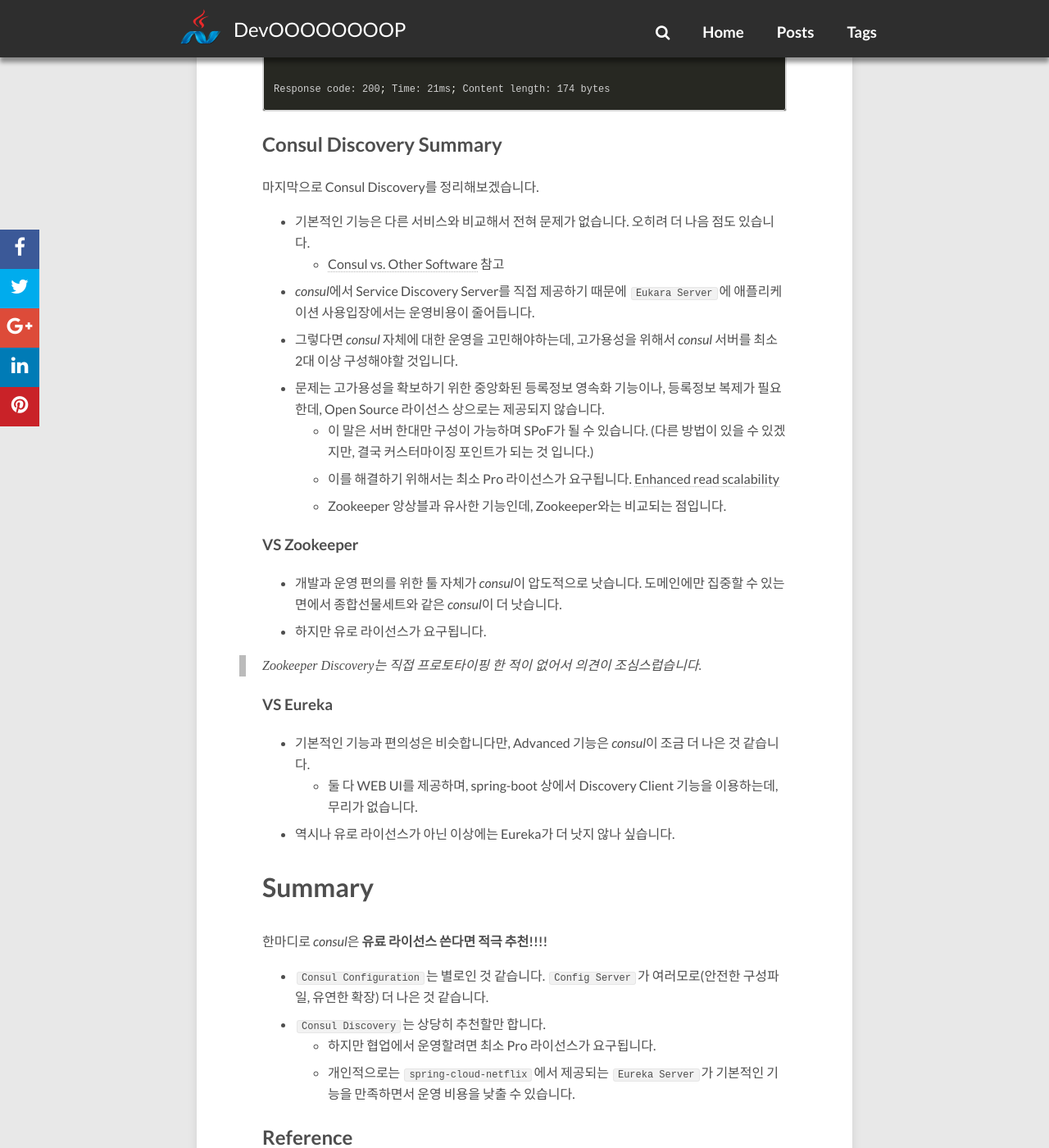
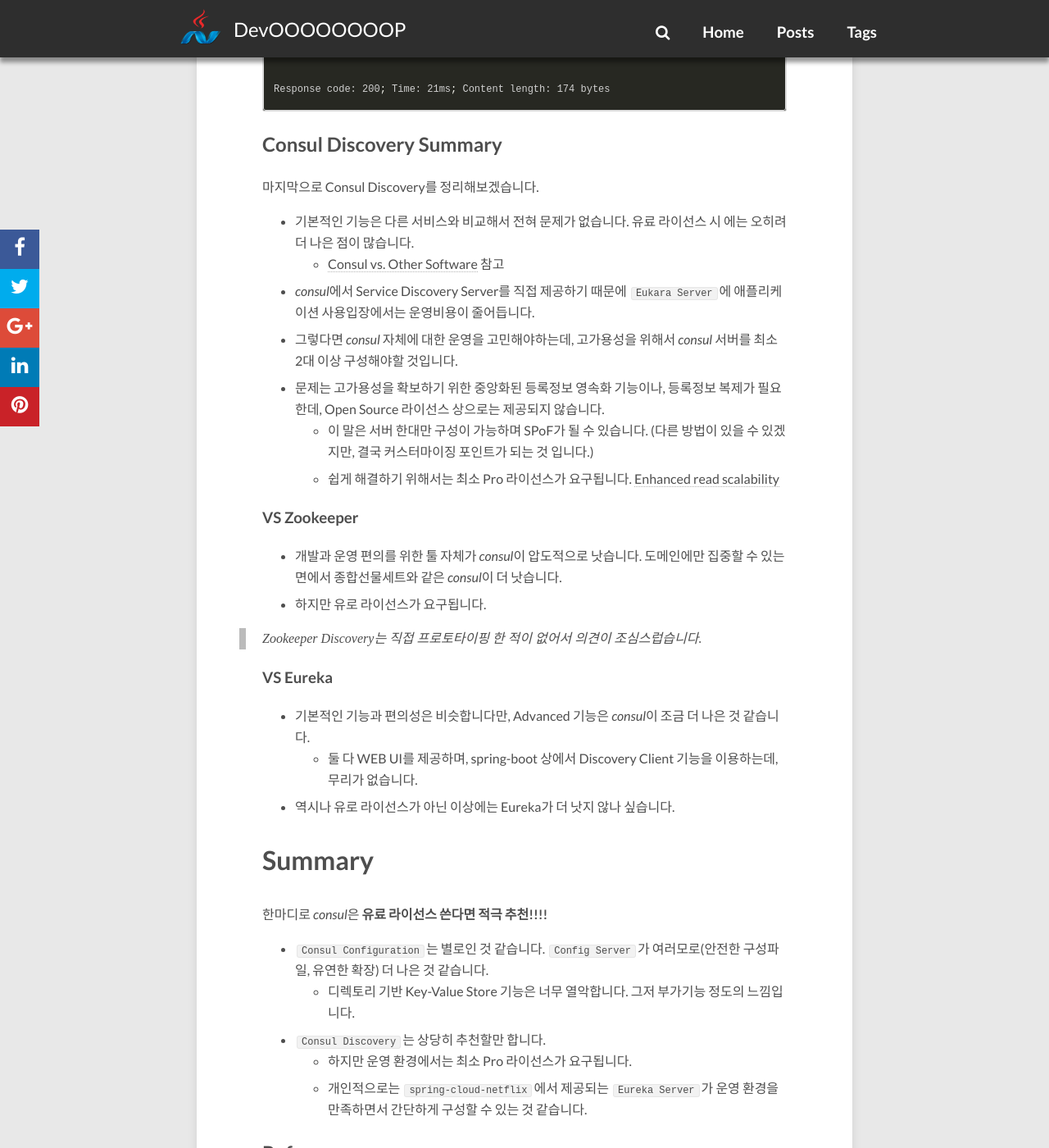
Before and after one commit to redutan/redutan.github.io, a Jekyll site: the page built from _posts/2018/2018-04-13-spring-cloud-consul.markdown, in a window 1280 px wide and 1400 px high, scrolled down 11826 px. Shown: the whole window at 82% size. Built offline with Jekyll 4.4.1, drawn with Linux system fonts in a browser that asks for light colours; nearby versions of some CDN libraries; comment, search, counter and statistics services are not loaded.

Commit message:
Update "Spring Cloud Consul"

```diff
--- a/_posts/2018/2018-04-13-spring-cloud-consul.markdown
+++ b/_posts/2018/2018-04-13-spring-cloud-consul.markdown
@@ -370,14 +370,13 @@
 
 마지막으로 Consul Discovery를 정리해보겠습니다.
 
-* 기본적인 기능은 다른 서비스와 비교해서 전혀 문제가 없습니다. 오히려 더 나음 점도 있습니다.
+* 기본적인 기능은 다른 서비스와 비교해서 전혀 문제가 없습니다. 유료 라이선스 시 에는  오히려 더 나은 점이 많습니다.
     * [Consul vs. Other Software](https://www.consul.io/intro/vs/index.html) 참고
 * *consul*에서 Service Discovery Server를 직접 제공하기 때문에 `Eukara Server`에 애플리케이션 사용입장에서는 운영비용이 줄어듭니다.
 * 그렇다면 *consul* 자체에 대한 운영을 고민해야하는데, 고가용성을 위해서 *consul* 서버를 최소 2대 이상 구성해야할 것입니다.
 * 문제는 고가용성을 확보하기 위한 중앙화된 등록정보 영속화 기능이나, 등록정보 복제가 필요한데, Open Source 라이선스 상으로는 제공되지 않습니다.
     * 이 말은 서버 한대만 구성이 가능하며 SPoF가 될 수 있습니다. (다른 방법이 있을 수 있겠지만, 결국 커스터마이징 포인트가 되는 것 입니다.)
-    * 이를 해결하기 위해서는 최소 Pro 라이선스가 요구됩니다. [Enhanced read scalability](https://www.consul.io/docs/enterprise/read-scale/index.html)
-    * Zookeeper 앙상블과 유사한 기능인데, Zookeeper와는 비교되는 점입니다.
+    * 쉽게 해결하기 위해서는 최소 Pro 라이선스가 요구됩니다. [Enhanced read scalability](https://www.consul.io/docs/enterprise/read-scale/index.html)
 
 ### VS Zookeeper
 
@@ -392,17 +391,15 @@
     * 둘 다 WEB UI를 제공하며, spring-boot 상에서 Discovery Client 기능을 이용하는데, 무리가 없습니다.
 * 역시나 유로 라이선스가 아닌 이상에는 Eureka가 더 낫지 않나 싶습니다.
 
-
 # Summary
 
 한마디로 *consul*은 **유료 라이선스 쓴다면 적극 추천!!!!**
 
 * `Consul Configuration`는 별로인 것 같습니다. `Config Server`가 여러모로(안전한 구성파일, 유연한 확장) 더 나은 것 같습니다.
+    * 디렉토리 기반 Key-Value Store 기능은 너무 열악합니다. 그저 부가기능 정도의 느낌입니다.
 * `Consul Discovery`는 상당히 추천할만 합니다.
-    * 하지만 협업에서 운영할려면 최소 Pro 라이선스가 요구됩니다.
-    * 개인적으로는 `spring-cloud-netflix`에서 제공되는 `Eureka Server`가 기본적인 기능을 만족하면서 운영 비용을 낮출 수 있습니다.
-
-
+    * 하지만 운영 환경에서는 최소 Pro 라이선스가 요구됩니다.
+    * 개인적으로는 `spring-cloud-netflix`에서 제공되는 `Eureka Server`가 운영 환경을 만족하면서 간단하게 구성할 수 있는 것 같습니다.
 
 ## Reference
 
```
